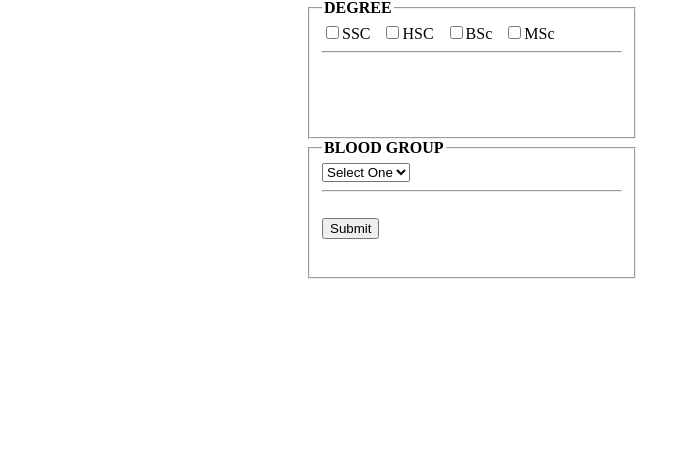
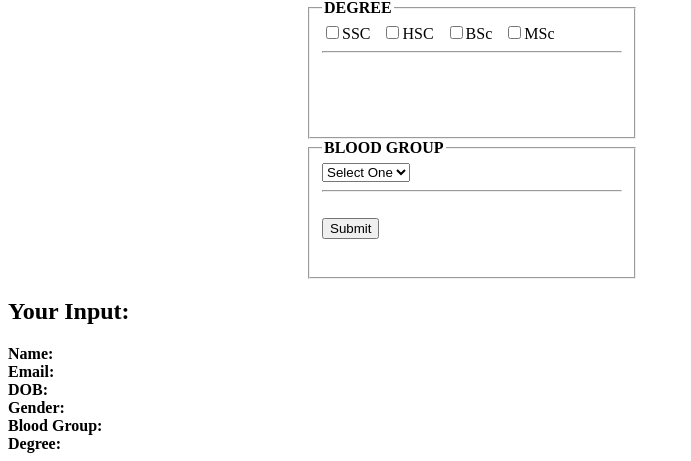
Before and after one commit to shakawat75/Web-Technologies, a PHP site: page /Form2.php in a window 1280 px wide. Shown: the part 567-1028 px from the top of the page, without its empty margins (0-691 px from the left). Before the commit the page ends 846 px from the top, so only its background shows below. Run offline with PHP 8.4, Linux system fonts and the light colour scheme.

Commit message:
Update Form2.php

```diff
--- a/LabTask2/Form2.php
+++ b/LabTask2/Form2.php
@@ -3,9 +3,10 @@
 <body>
 
 
-<?php $name = $email = $dd = $mm = $yyyy = $gender = $ssc = $hsc = $bsc = $msc =  "";
+<?php $name = $email = $gender = $ssc = $hsc = $bsc = $msc = $bg = "";
+$dd = $mm = $yyyy = "";
 $name_err = $email_err = $db_err =  $gender_err = $degree_err = $bg_err = "";
-$EmptyArr = [];
+$EmptyArr = [];$degree = [];
 $count = 0;
 
 
@@ -38,7 +39,8 @@
 	  $db_err = "Date of birth required";
   else{
 	  $dd = test_input($_POST["dd"]);$mm = test_input($_POST["mm"]); $yyyy = test_input($_POST["yyyy"]);
-	  if(!preg_match("/[1-31]/",$dd) || !preg_match("/[1-12]/",$mm) || !preg_match("/[1953-1998]/",$yyyy))
+	  $dd_err = "";
+	  if(!ereg("[1-31]",(int)$dd) || !ereg("[1-12]",(int)$mm) || !ereg("[1953-1998]",(int)$yyyy))
 	  {$db_err = "Invalid Date";
 		$dd = $mm = $yyyy = "";}
   }
@@ -51,12 +53,17 @@
 	if(empty($_POST["check"])||count($_POST["check"])<2)
 		$degree_err = "degree required(at least two)";
 	else
+	{
 		$degree_err = "";
+	    $degree = $_POST["check"];
+	}
 
-	if(isset($_POST['BG']))
+	if(empty($_POST['BG']))
 		$bg_err = "Blood Group Required";
-	else
+	else{
 		$bg_err = " ";
+		$bg = $_POST['BG'];
+	}
 
 
 
@@ -106,10 +113,10 @@
 
  <fieldset style="margin-left:300px;width:300px; height:120px">
   <legend><b>DEGREE</b></legend>
-  <input type="checkbox" id = "ssc" name="check[]" value = "ssc">SSC &nbsp
-  <input type="checkbox" id = "hsc" name="check[]" value = "hsc">HSC &nbsp
-  <input type="checkbox" id = "bsc" name="check[]" value = "bsc" >BSc &nbsp
-  <input type="checkbox" id = "msc" name="check[]" value = "msc" >MSc
+  <input type="checkbox"  name="check[]" value = "ssc">SSC &nbsp
+  <input type="checkbox"  name="check[]" value = "hsc">HSC &nbsp
+  <input type="checkbox"  name="check[]" value = "bsc" >BSc &nbsp
+  <input type="checkbox"  name="check[]" value = "msc" >MSc
 
 
   <hr/>
@@ -123,7 +130,7 @@
   <option value="A+">A+</option>
   <option value="B+">B+</option>
   <option value="AB+">AB+</option>
-  <option value="O+">O-</option>
+  <option value="O+">O+</option>
   <option value="A-">A-</option>
   <option value="B-">B-</option>
   <option value="AB-">AB-</option>
@@ -137,6 +144,26 @@
  </fieldset>
  </form>
 
+ <?php
+echo "<h2>Your Input:</h2>";
+echo "<b>Name:</b>$name";
+echo "<br>";
+echo "<b>Email:</b>$email";
+echo "<br>";
+echo "<b>DOB:</b>";
+if($dd !=0  && $mm!= 0 && $yyyy!=0)
+echo "$dd $mm $yyyy";
+echo "<br>";
+echo "<b>Gender:</b>$gender";
+echo "<br>";
+echo "<b>Blood Group:</b>$bg<br>";
+echo "<b>Degree:</b>";
+foreach($degree as $val)
+{
+	echo "$val<br>";
+}
+?>
+
 
 
  </body>
```
